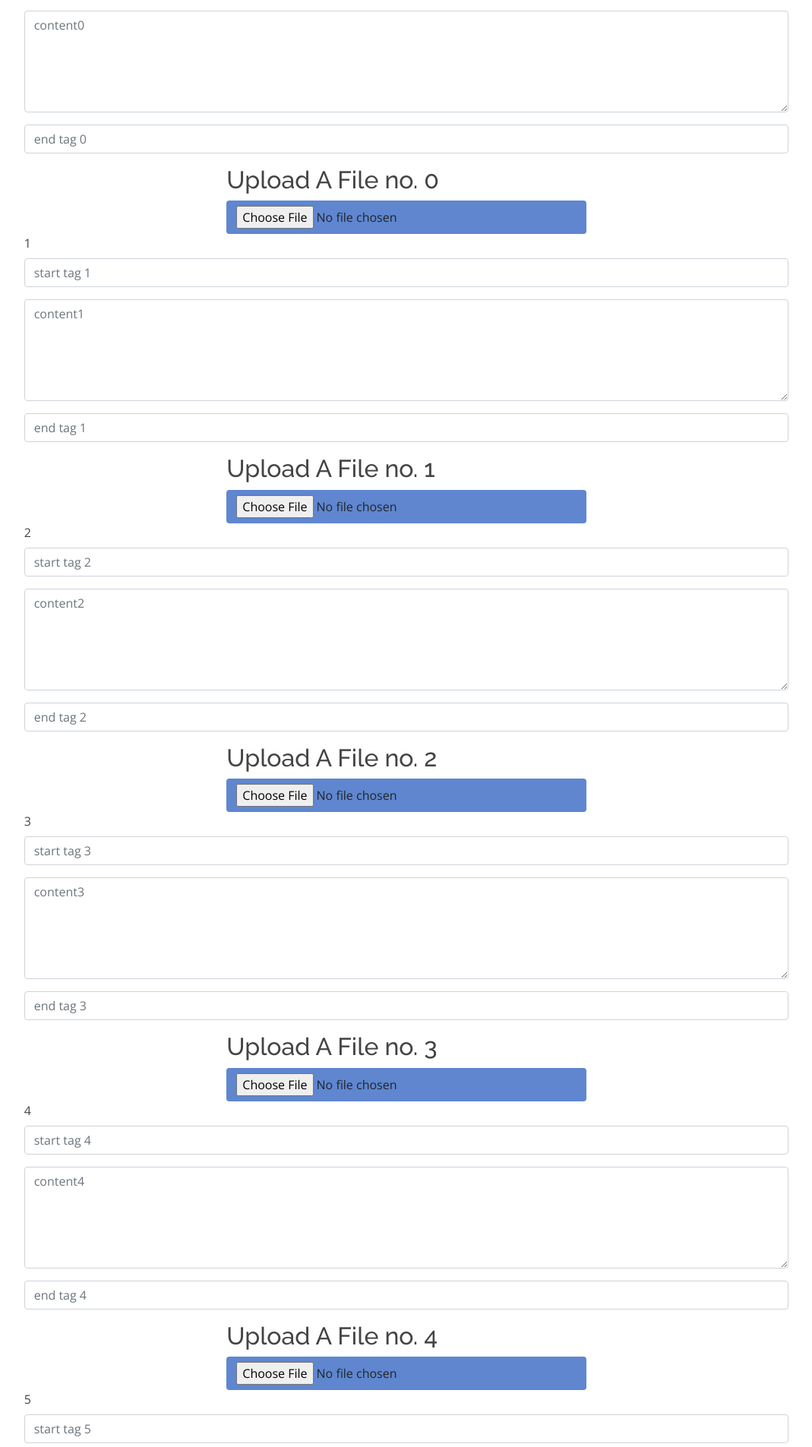
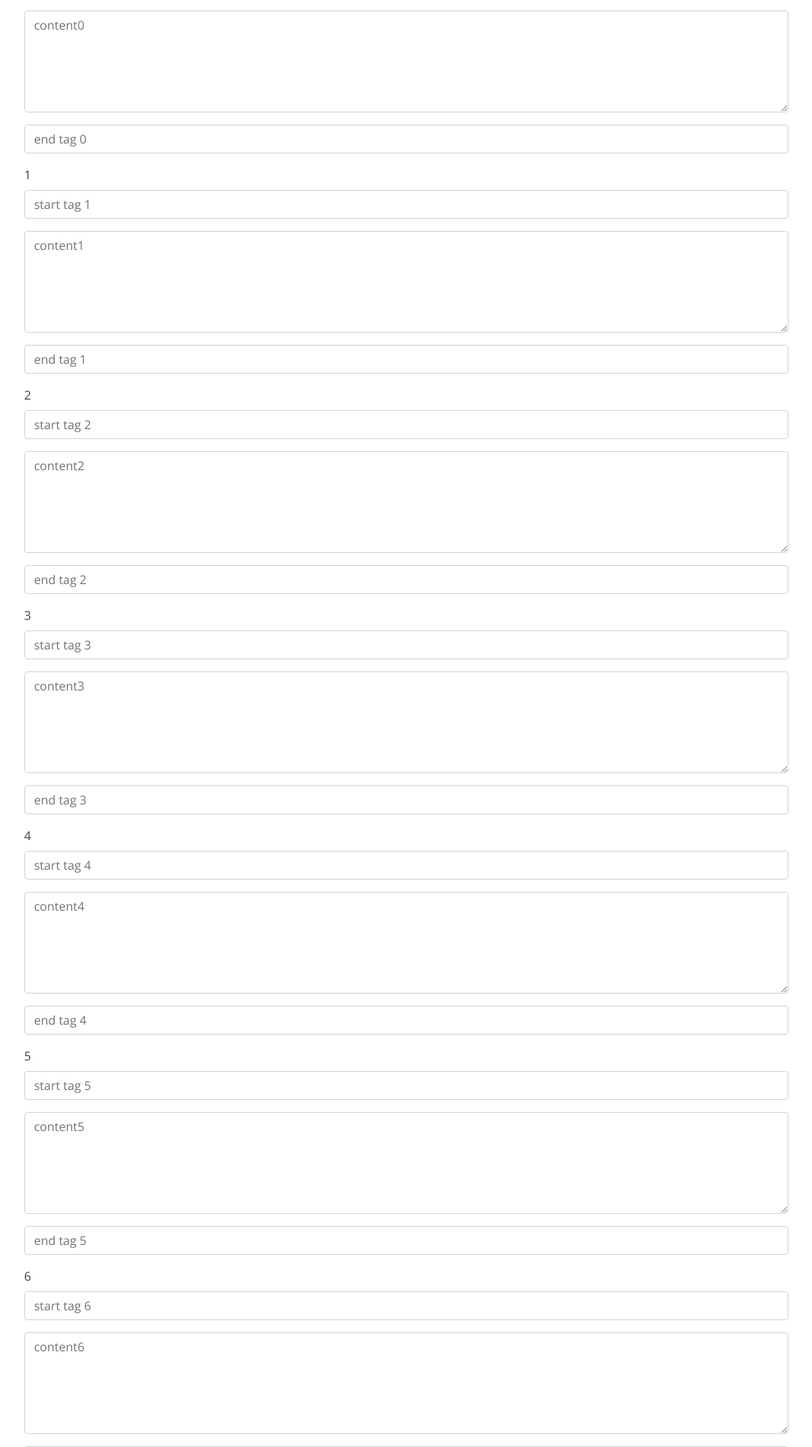
Before and after one commit to namanmistry/Blogging-Site, a Flask app: page /upload in a window 1280 px wide. Shown: the part 478-2383 px from the top of the page at 76% size, without its empty margins (105-1174 px from the left). Run offline with Flask 2, Linux system fonts and the light colour scheme; some libraries are stand-ins or nearby versions.

Commit message:
Update newpost.html

```diff
--- a/templates/newpost.html
+++ b/templates/newpost.html
@@ -65,11 +65,7 @@
           data-msg="Please write something for us" placeholder="end tag {{i}}"></input>
         <div class="validate"></div>
       </div>
-      <div class="form-group">
-        <div class="col-md-6 mx-auto">
-            <h2>Upload A File no. {{i}}</h2>
-            <input name="file{{i}}" type="file" class="mx-auto btn btn-block" style="background-color: #5f86cf;" id="sendMessageButton">
-        </div>
+
       {%endfor%}
 
 
```
